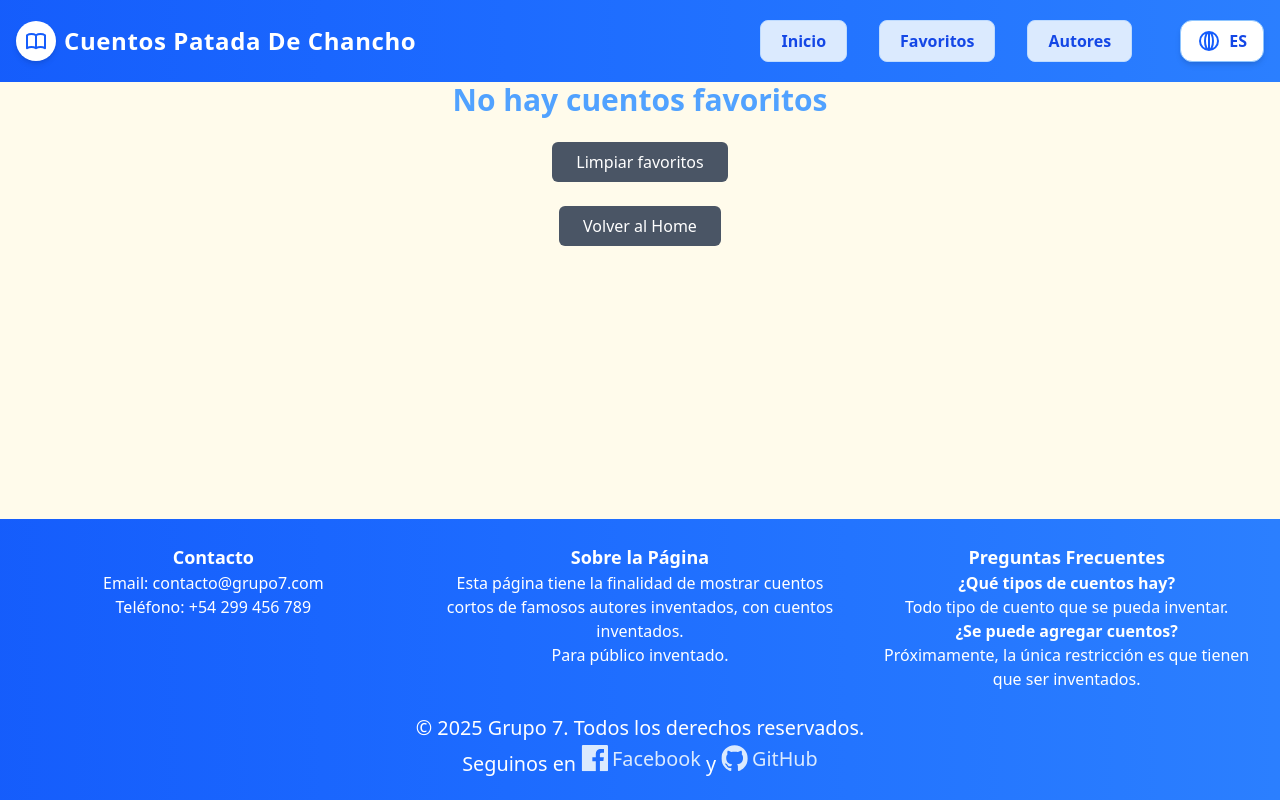
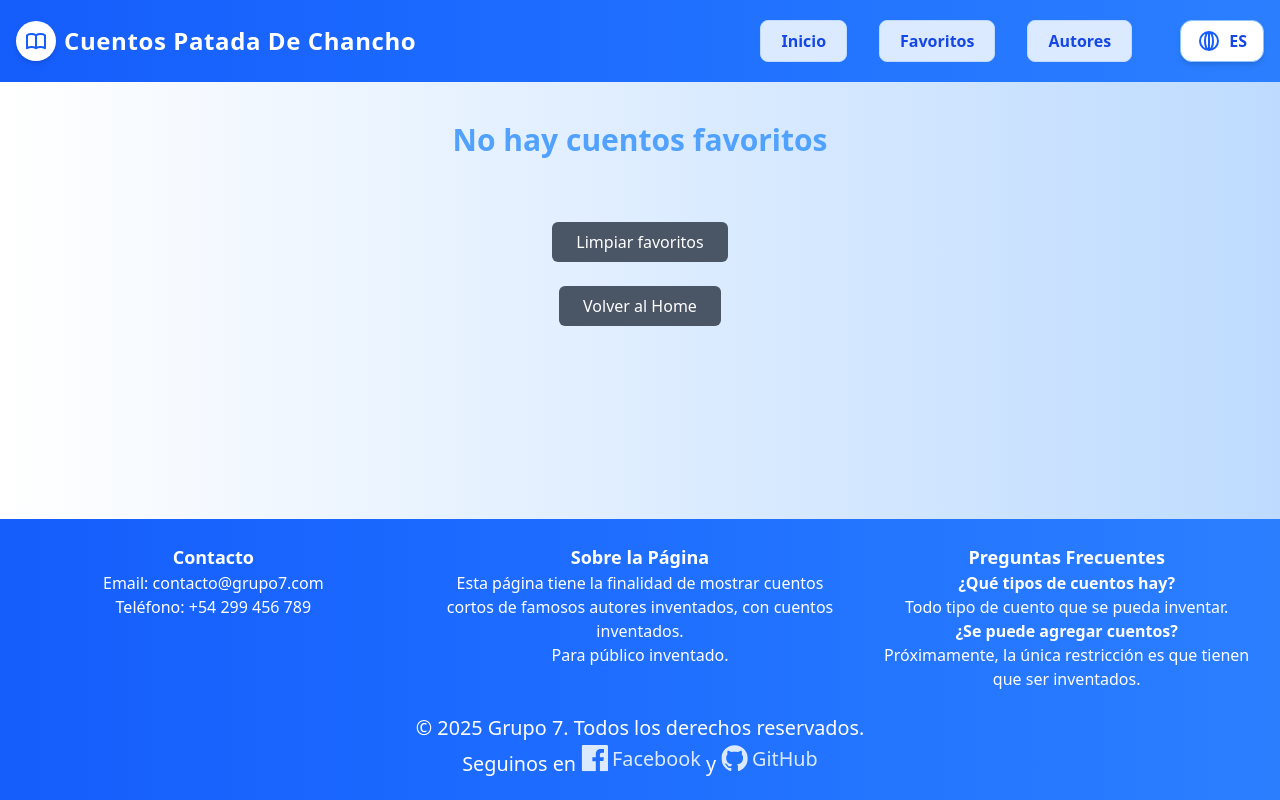
Before and after one commit to enzomolina10/tp-react-tailwind, a React (Vite) app: page /favorites in a window 1280 px wide. Shown: the top 800 px of the page. Built offline with nearby package versions, Linux system fonts and the light colour scheme.

Commit message:
listorti

```diff
--- a/src/Pages/Details/Details.jsx
+++ b/src/Pages/Details/Details.jsx
@@ -98,7 +98,7 @@ const Details = () => {
   };
 
   return (
-    <div className="bg-amber-50 min-h-screen flex flex-col dark:bg-gradient-to-r dark:from-black dark:to-blue-900">
+    <div className="bg-gradient-to-r from-white to-blue-200 dark:bg-gradient-to-r dark:from-black dark:to-blue-900 min-h-screen flex flex-col min-h-screen">
       <Header />
       <div className="flex-grow container mx-auto px-4 py-8">
         <h1 className="text-3xl font-bold mb-6 text-center dark:text-white">
--- a/src/Pages/Favorites/Favorites.jsx
+++ b/src/Pages/Favorites/Favorites.jsx
@@ -65,7 +65,7 @@ const Favorites = () => {
             />
           ))
         ) : (
-          <h1 className="text-3xl font-bold mb-6 text-center text-blue-400">
+          <h1 className="text-3xl font-bold mb-6 text-center text-blue-400 py-10">
             {t("favorites.empty")}
           </h1>
         )}
@@ -74,7 +74,7 @@ const Favorites = () => {
   };
 
   return (
-    <div className="bg-amber-50 min-h-screen flex flex-col dark:bg-gradient-to-r dark:from-black dark:to-blue-900">
+       <div className="bg-gradient-to-r from-white to-blue-200 dark:bg-gradient-to-r dark:from-black dark:to-blue-900 min-h-screen flex flex-col min-h-screen">
       <Header />
       <div className="flex-grow">
         <div className="space-y-6">{mostrarFavoritos()}</div>
```
